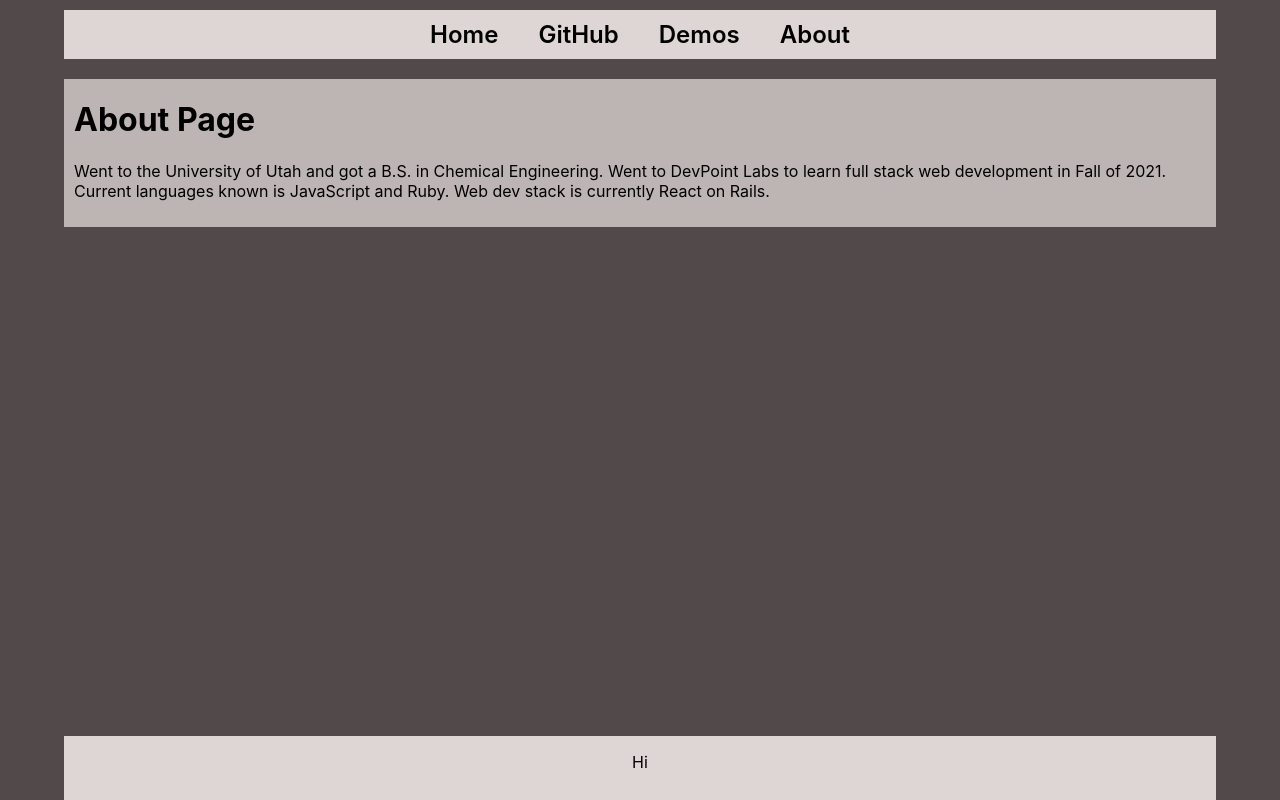
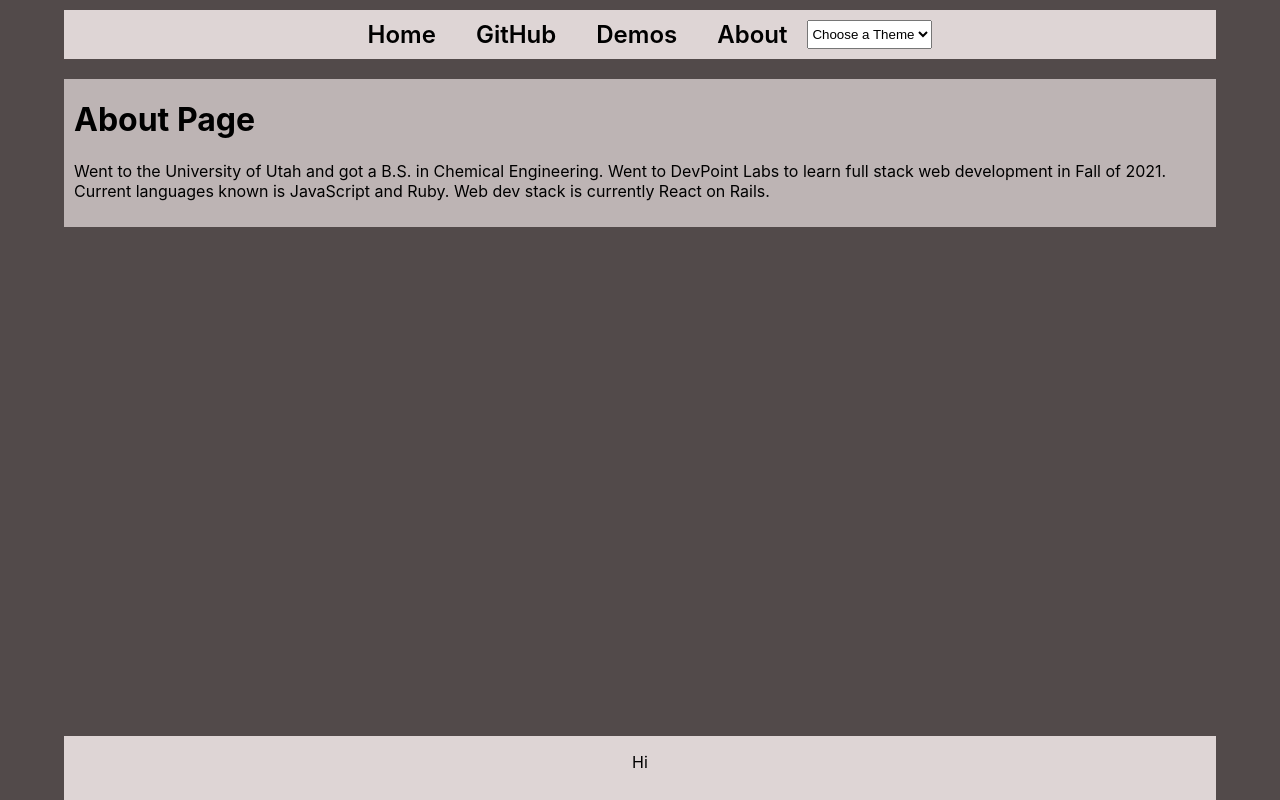
Before and after one commit to Michaelreforged/personal-site, a React (Create React App) app: page /about in a window 1280 px wide. Built offline with nearby package versions, Linux system fonts and the light colour scheme.

Commit message:
dropdown working

```diff
--- a/src/Components/Footer.js
+++ b/src/Components/Footer.js
@@ -1,5 +1,4 @@
 import React from "react";
-import { Link } from "react-router-dom";
 import "../StylingSheets/main.scss"
 
 const Footer = () => {
--- a/src/Components/Navbar.js
+++ b/src/Components/Navbar.js
@@ -1,23 +1,30 @@
-import React from "react";
+import React, { useContext } from "react";
 import Footer from "./Footer"
 import { Outlet } from "react-router";
 import { Link } from "react-router-dom";
 import "../StylingSheets/main.scss"
+import { ThemeContext } from "../Providers/ThemeProvider";
+import ThemeDropDown from "./ThemeDropDown";
+
 
 const Navbar = () => {
+  const {theme} = useContext(ThemeContext)
   return (
-    <div className="main theme-onix">
+    <div className={`theme-${theme}`}>
+    <div className="main">
       <div className="navDiv">
         <Link className="link" to="/">Home</Link>
         <a className="link" href='https://github.com/Michaelreforged'>GitHub</a>
         <Link className="link" to="/demos">Demos</Link>
         <Link className="link" to="/about">About</Link>
+        <ThemeDropDown/>
       </div>
       <div className="outletDiv">
         <Outlet />
       </div>
       <Footer/>
     </div>
+    </div>
   );
 };
 
--- /dev/null
+++ b/src/Components/ThemeDropDown.js
@@ -0,0 +1,36 @@
+import { useContext } from "react"
+import { ThemeContext } from "../Providers/ThemeProvider"
+
+const themes = [
+  'onix',
+  'houndour'
+]
+
+const ThemeDropDown = () =>{
+  const {setTheme} = useContext(ThemeContext)
+  const Options = ()=>(
+    themes.map((theme)=>{
+      return(
+      <option value={theme} key={theme}>{theme}</option>
+      )
+    })
+  )
+
+    const ChooseTheme =(e)=>{
+      console.log(e.target.value)
+      setTheme(e.target.value)
+      localStorage.setItem('theme', e.target.value)
+    }
+
+  return(
+    <>
+    <select onChange={ChooseTheme}>
+      <option value={null}>Choose a Theme</option>
+      <Options/>
+    </select>
+    </>
+  )
+
+}
+
+export default ThemeDropDown
--- /dev/null
+++ b/src/Providers/ThemeProvider.js
@@ -0,0 +1,18 @@
+import React, {useState} from "react"
+
+
+export const ThemeContext = React.createContext()
+
+const ThemeProvider = (props) =>{
+
+  const [theme, setTheme] = useState(localStorage.getItem('theme')||"onix")
+
+  return(
+    <ThemeContext.Provider value={{theme, setTheme}}>
+      {props.children}
+    </ThemeContext.Provider>
+  )
+
+}
+
+export default ThemeProvider
--- a/src/StylingSheets/_color.scss
+++ /dev/null
@@ -1,5 +0,0 @@
-// Onyx https://pokepalettes.com/#onyx
-$main-bg-color: #524a4a;
-$main-color: #bdb4b4;
-$nav-color: #ded5d5;
-$project-bg: #f6eeee;
--- a/src/StylingSheets/_themify.scss
+++ b/src/StylingSheets/_themify.scss
@@ -5,12 +5,24 @@
     @each $key, $submap in $map{
       $value: map-get(map-get($themes, $theme), '#{$key}');
       $theme-map: map-merge($theme-map, ($key: $value)) !global;
-}
+    }
       @content;
       $theme-map: null !global;
-        }
     }
-
+  }
+}
+@mixin theme-body($themes){
+  @each $theme, $map in $themes {
+    & .theme-#{$theme} {
+    $theme-map:() !global;
+    @each $key, $submap in $map{
+      $value: map-get(map-get($themes, $theme), '#{$key}');
+      $theme-map: map-merge($theme-map, ($key: $value)) !global;
+    }
+      @content;
+      $theme-map: null !global;
+    }
+  }
 }
 
 @function themed($key){
--- a/src/StylingSheets/index.scss
+++ b/src/StylingSheets/index.scss
@@ -1,4 +1,5 @@
-@import "./color" ;
+@use "./themify" as *;
+@use "./themes" as *;
 
 body{
   margin: 0;
@@ -6,7 +7,10 @@ body{
   -webkit-font-smoothing: antialiased;
   -moz-osx-font-smoothing: grayscale;
   height: calc(100vh - 10px);
-  background-color: $main-bg-color;
+    @include theme-body($themes){
+    background-color: themed('main-bg-color');
+  }
+
 }
 code{
   font-family: source-code-pro, Menlo, Monaco, Consolas, 'Courier New', monospace;
--- a/src/StylingSheets/main.scss
+++ b/src/StylingSheets/main.scss
@@ -6,6 +6,11 @@
 .navDiv{
   @include themify($themes){
     background-color: themed('nav-color');
+  }
+  .link{
+    @include themify($themes){
+      color: themed('nav-text-color');
+    }
   }
 }
 .outletDiv{
--- a/src/StylingSheets/nav.scss
+++ b/src/StylingSheets/nav.scss
@@ -3,13 +3,7 @@
 $page-max-width: 1700px;
 $footer-height: 4rem;
 
-.link{
-  padding: 0px 20px 0px 20px;
-  text-decoration: none;
-  color: black;
-  font-size: 1.5em;
-  font-weight: 600;
-}
+
 .navDiv{
   display: flex;
   justify-content: center;
@@ -23,6 +17,12 @@ $footer-height: 4rem;
     flex-direction: row;
     flex-wrap: wrap;
     }
+  .link{
+    padding: 0px 20px 0px 20px;
+    text-decoration: none;
+    font-size: 1.5em;
+    font-weight: 600;
+  }
 }
 
 .footerDiv{
--- a/src/StylingSheets/themes.scss
+++ b/src/StylingSheets/themes.scss
@@ -6,11 +6,13 @@ $themes:(
     "main-color": #bdb4b4,
     "nav-color": #ded5d5,
     "project-bg": #f6eeee,
+    "nav-text-color": #000000
   ),
-  'onix2':(
-    "main-bg-color": #524a4a,
-    "main-color": #bdb4b4,
-    "nav-color": #ded5d5,
-    "project-bg": #f6eeee,
+  'houndour':(
+    "main-bg-color": #080808,
+    "main-color": #a49cac,
+    "nav-color": #101820,
+    "project-bg": #ac7352,
+    "nav-text-color": #ffffff
   )
 )
--- a/src/index.css
+++ /dev/null
@@ -1,15 +0,0 @@
-body {
-  margin: 0;
-  font-family: -apple-system, BlinkMacSystemFont, 'Segoe UI', 'Roboto', 'Oxygen',
-    'Ubuntu', 'Cantarell', 'Fira Sans', 'Droid Sans', 'Helvetica Neue',
-    sans-serif;
-  -webkit-font-smoothing: antialiased;
-  -moz-osx-font-smoothing: grayscale;
-  background-color: #2b4162;
-  height: calc(100vh-10px);
-}
-
-code {
-  font-family: source-code-pro, Menlo, Monaco, Consolas, 'Courier New',
-    monospace;
-}
--- a/src/index.js
+++ b/src/index.js
@@ -4,12 +4,15 @@ import './StylingSheets/index.scss';
 import App from './App';
 import reportWebVitals from './reportWebVitals';
 import { BrowserRouter } from 'react-router-dom';
+import ThemeProvider from './Providers/ThemeProvider';
 
 const root = ReactDOM.createRoot(document.getElementById('root'));
 root.render(
   <React.StrictMode>
     <BrowserRouter>
+    <ThemeProvider>
     <App />
+    </ThemeProvider>
     </BrowserRouter>
   </React.StrictMode>
 );
```
